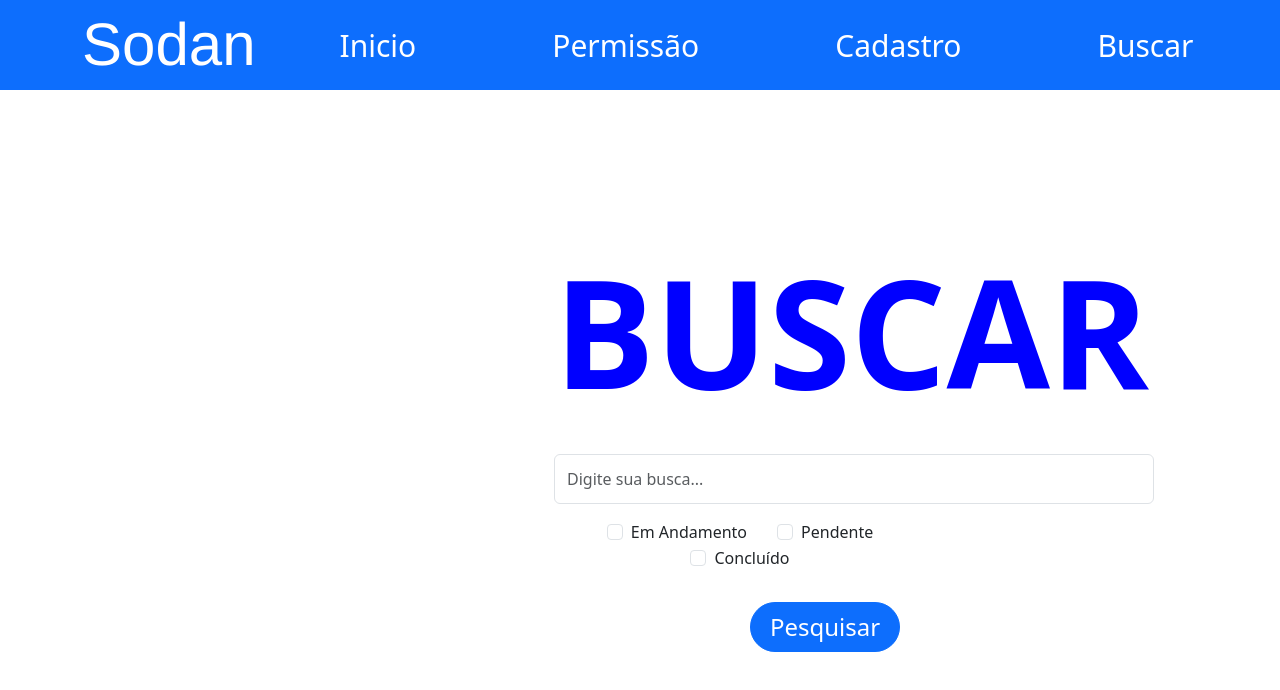
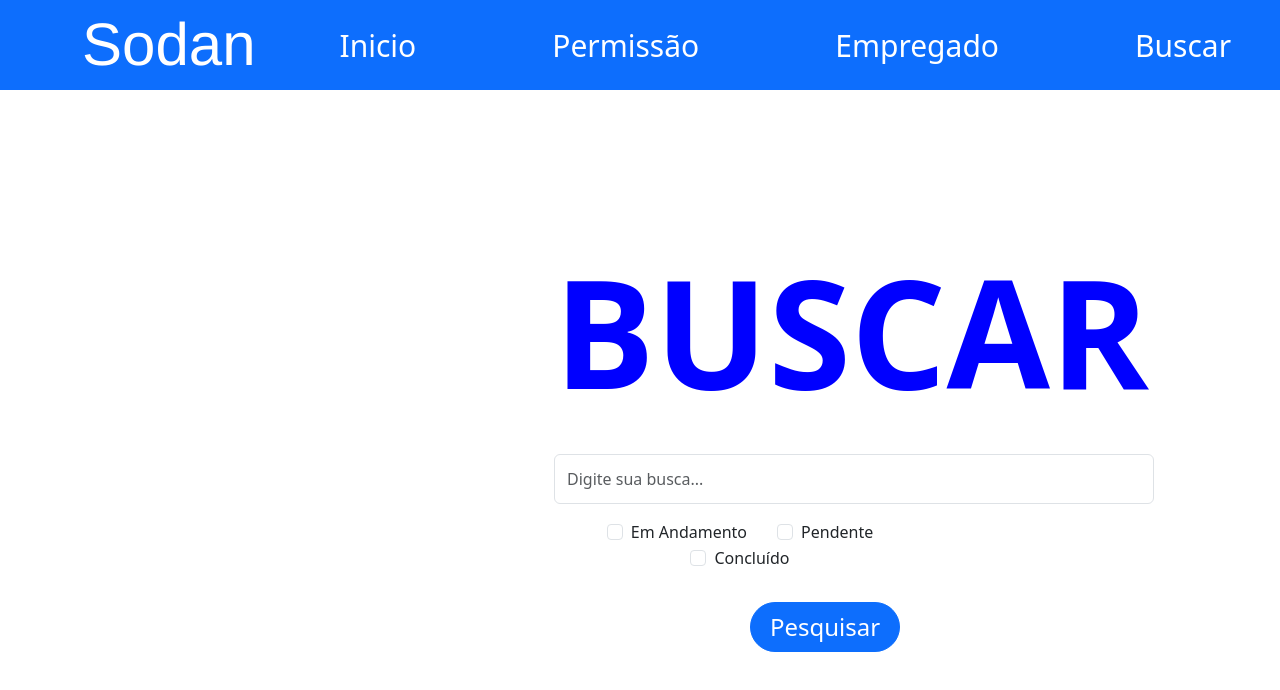
Before and after one commit to VictorioCN/Sodan, a React (Create React App) app: page /buscar in a window 1280 px wide. Shown: the top 690 px of the page. Built offline with nearby package versions, Linux system fonts and the light colour scheme.

Commit message:
adicionando esqueci a senha

```diff
--- a/src/components/MyNavBar.jsx
+++ b/src/components/MyNavBar.jsx
@@ -14,7 +14,7 @@ const MyNavBar = () => {
           <Nav className={style.Nav}>
             <Nav.Link href="/home" className={style.links}>Inicio</Nav.Link>
             <Nav.Link href="/Permissao" className={style.links}>Permissão</Nav.Link>
-            <Nav.Link href="/cadastro" className={style.links}>Cadastro</Nav.Link>
+            <Nav.Link href="/empregado" className={style.links}>Empregado</Nav.Link>
             <Nav.Link href="/buscar" className={style.links}>Buscar</Nav.Link>
             <Nav.Link href="/sair" className={style.logoSair}>Sair</Nav.Link>
           </Nav>
--- a/src/pages/MyLogin.jsx
+++ b/src/pages/MyLogin.jsx
@@ -25,6 +25,8 @@ const MyLogin = () => {
       <Button className={style.btn} variant="primary" type="submit">
         Entrar
       </Button>
+      <br />
+      <a href="">Esqueci a senha</a>
     </Form>
     </Container>
     <div>
--- a/src/pages/MyLogin.module.css
+++ b/src/pages/MyLogin.module.css
@@ -29,6 +29,7 @@
 
 .btn{
     border-radius: 100px;
+    margin-bottom: 10px;
 }
 
 .Tudo{
```
Also changed, not shown: package.json (+6 -1 lines), 1 other file (tests, documents, lock files or other folders).
